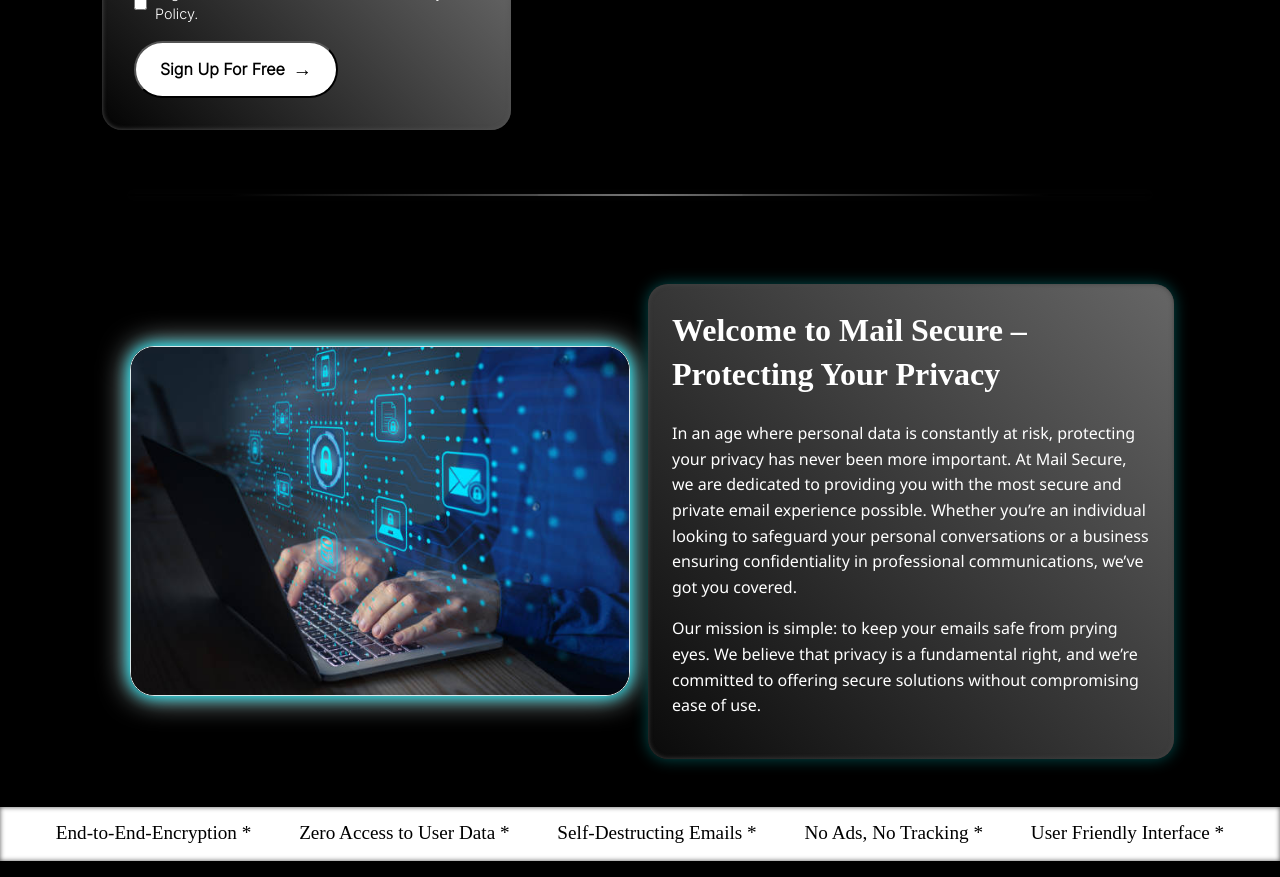
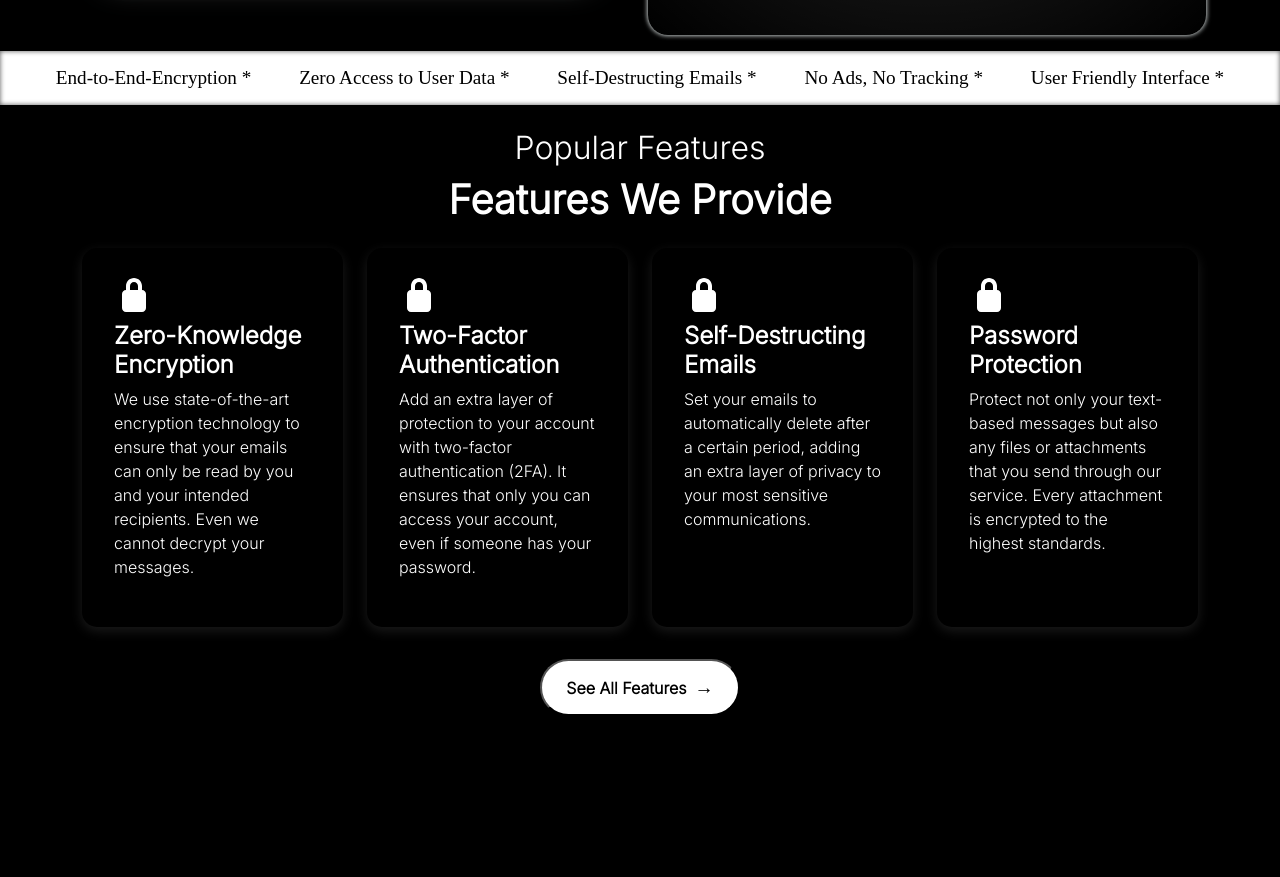
Before and after one commit to Jasmeet-Singh-17/VireMail, a Next.js app: page / in a window 1280 px wide. Shown: the part 1100-1977 px from the top of the page. After the commit the page ends 1856 px from the top, so only its background shows below. Built offline with nearby package versions, Linux system fonts and the light colour scheme.

Commit message:
add new changes

```diff
--- a/package.json
+++ b/package.json
@@ -9,6 +9,9 @@
     "lint": "next lint"
   },
   "dependencies": {
+    "@fortawesome/fontawesome-svg-core": "^7.0.0",
+    "@fortawesome/free-solid-svg-icons": "^7.0.0",
+    "@fortawesome/react-fontawesome": "^0.2.3",
     "bootstrap": "^5.3.7",
     "next": "15.4.5",
     "react": "19.1.0",
--- a/pages/_app.js
+++ b/pages/_app.js
@@ -1,6 +1,8 @@
 import 'bootstrap/dist/css/bootstrap.min.css';
 import '../styles/globals.css';
-
+import '@fortawesome/fontawesome-svg-core/styles.css';
+import { config } from '@fortawesome/fontawesome-svg-core';
+config.autoAddCss = false;
 
 
 export default function App({ Component, pageProps }) {
--- a/pages/index.js
+++ b/pages/index.js
@@ -1,5 +1,7 @@
 import React from 'react';
 import Image from 'next/image';
+import { FontAwesomeIcon } from '@fortawesome/react-fontawesome';
+import { faLock } from '@fortawesome/free-solid-svg-icons';
 
 const index = () => {
   return (
@@ -60,9 +62,9 @@
 
 
       <section>
-        <div className='container'>
-          <div className="row">
-            <div className="left-home">
+        <div className='container mt-3'>
+          <div className="row home " >
+            <div className="col col-lg-8 left-home ">
               <h1 className="heading gradient-text">
                 Keep Your Emails<br />Private, Secure, and<br />Encrypted!
               </h1>
@@ -74,7 +76,7 @@
               </button>
             </div>
 
-            <div className="right-home">
+            <div className="col col-lg-4 right-home">
               <p className="form-heading">Get started with ad-free email.</p>
               <form className="form">
                 <div className="radio-group">
@@ -101,9 +103,9 @@
 
       <section>
         <div className="container ">
-          <div className="row align-items-center g-4 welcome">
+          <div className="row align-items-center g-2 welcome">
             {/* Left Image */}
-            <div className="col-lg-6 col-12  left-wel">
+            <div className="col-lg-6 left-wel">
               <Image
                 src="/img/privacy.jpg"
                 alt="Privacy"
@@ -114,7 +116,7 @@
             </div>
 
             {/* Right Content */}
-            <div className="col-lg-6 col-12 right-wel p-4">
+            <div className="col-lg-6 co right-wel p-4">
               <h2 className="fw-bold mb-4">
                 Welcome to Mail Secure –<br />Protecting Your Privacy
               </h2>
@@ -131,6 +133,9 @@
             </div>
           </div>
         </div>
+      </section>
+
+      <section>
         <div className='white-line'>
           <ul>
             <li>
@@ -152,9 +157,52 @@
         </div>
       </section>
 
+      <section>
+        <div className="container mt-4 mb-4">
+          <h2 className="text-center">Popular Features</h2>
+          <h1 className="text-center mb-4 fw-bold">Features We Provide</h1>
+          <div className="boxes">
+            <div className="box">
+              <FontAwesomeIcon icon={faLock} size="2x" className="mb-2 icon" />
+              <h4><b>Zero-Knowledge Encryption</b></h4>
+              <p>
+                We use state-of-the-art encryption technology to ensure that your emails can only be read by you and your intended recipients. Even we cannot decrypt your messages.
+              </p>
+            </div>
 
+            <div className="box">
+              <FontAwesomeIcon icon={faLock} size="2x" className="mb-2 icon" />
+              <h4><b>Two-Factor Authentication</b></h4>
+              <p>
+                Add an extra layer of protection to your account with two-factor authentication (2FA). It ensures that only you can access your account, even if someone has your password.
+              </p>
+            </div>
 
+            <div className="box">
+              <FontAwesomeIcon icon={faLock} size="2x" className="mb-2 icon" />
+              <h4><b>Self-Destructing Emails</b></h4>
+              <p>
+                Set your emails to automatically delete after a certain period, adding an extra layer of privacy to your most sensitive communications.
+              </p>
+            </div>
 
+            <div className="box">
+              <FontAwesomeIcon icon={faLock} size="2x" className="mb-2 icon" />
+              <h4><b>Password Protection</b></h4>
+              <p>
+                Protect not only your text-based messages but also any files or attachments that you send through our service. Every attachment is encrypted to the highest standards.
+              </p>
+            </div>
+          </div>
+
+          {/* Centered Button */}
+          <div className="button">
+            <button type="submit" className="box-button">
+              See All Features <span className="arrow">→</span>
+            </button>
+          </div>
+        </div>
+      </section>
 
 
     </>
--- a/styles/globals.css
+++ b/styles/globals.css
@@ -15,11 +15,11 @@
   color: rgb(255, 255, 255);
 }
 
-.row {
+.home {
   display: flex;
-  flex-wrap: wrap;
-  gap: 1.5rem;
-  padding: 2rem;
+  justify-content: space-evenly;
+  align-content: center;
+  flex-direction: row;
 }
 
 .left-home,
@@ -171,23 +171,25 @@
 .left-wel .img {
   border-radius: 1.5rem;
   border: 1px solid #d9e8ea;
-  box-shadow: 0 0 15px #00f0ff, 0 0 30px #e1f2f3;
+  box-shadow: 0 0 15px #e3f0f1, 0 0 30px #3d4041;
   transition: all 0.4s ease;
   cursor: pointer;
 }
 
 .left-wel .img:hover {
-  box-shadow: 0 0 25px #00f0ff, 0 0 50px #00f0ff;
+  box-shadow: 0 0 25px #e8eded, 0 0 50px #3f4343;
   transform: scale(1.02);
 }
 
 /* Text Content */
 .right-wel {
-  background: linear-gradient(45deg, #0a0a0a, #666666);
+  background: radial-gradient(ellipse at center, rgba(255, 255, 255, 0.15), transparent);
   color: #ffffff;
   border-radius: 20px;
-  box-shadow: inset 0 0 5px #444, 0 0 15px rgba(0, 255, 255, 0.3);
+  box-shadow: 0 0 5px #e8eded, 0 0 5px #3f4343;
   font-family: 'Segoe UI', sans-serif;
+  transition: all 0.4s ease;
+  cursor: pointer;
 }
 
 .right-wel h2 {
@@ -213,3 +215,57 @@
   font-size: 1.2rem;
   box-shadow: inset 0 0 5px #555, 0 0 10px rgba(0, 0, 0, 0.5);
 }
+
+.boxes {
+  display: flex;
+  flex-wrap: wrap;
+  justify-content: space-evenly;
+  align-items: stretch;
+  gap: 1.5rem;
+}
+
+.box {
+  background-color: #000;
+  color: linear-gradient(90deg, #f5f5f5, #aaaaaa);
+  padding: 2rem;
+  border-radius: 15px;
+  flex: 1 1 250px;
+  max-width: 300px;
+  text-align: left;
+  background: radial-gradient(ellipse at center, rgba(255, 253, 253, 0.15));
+  box-shadow: 0 4px 12px rgba(255, 255, 255, 0.1);
+  transition: transform 0.3s ease;
+}
+
+.box:hover {
+  transform: translateY(-5px);
+}
+
+.icon {
+  color: white;
+}
+
+.button {
+  display: flex;
+  justify-content: center;
+  padding: 1rem;
+}
+
+.box-button {
+  margin-top: 1rem;
+  padding: 0.75rem 1.5rem;
+  background-color: white;
+  color: black;
+  border-radius: 9999px;
+  font-size: 1rem;
+  font-weight: 600;
+  cursor: pointer;
+  display: flex;
+  align-items: center;
+  gap: 0.5rem;
+  transition: background-color 0.3s ease;
+}
+
+.box-button:hover {
+  background-color: #f0f0f0;
+}
```
Also changed, not shown: 1 other file (tests, documents, lock files or other folders).
